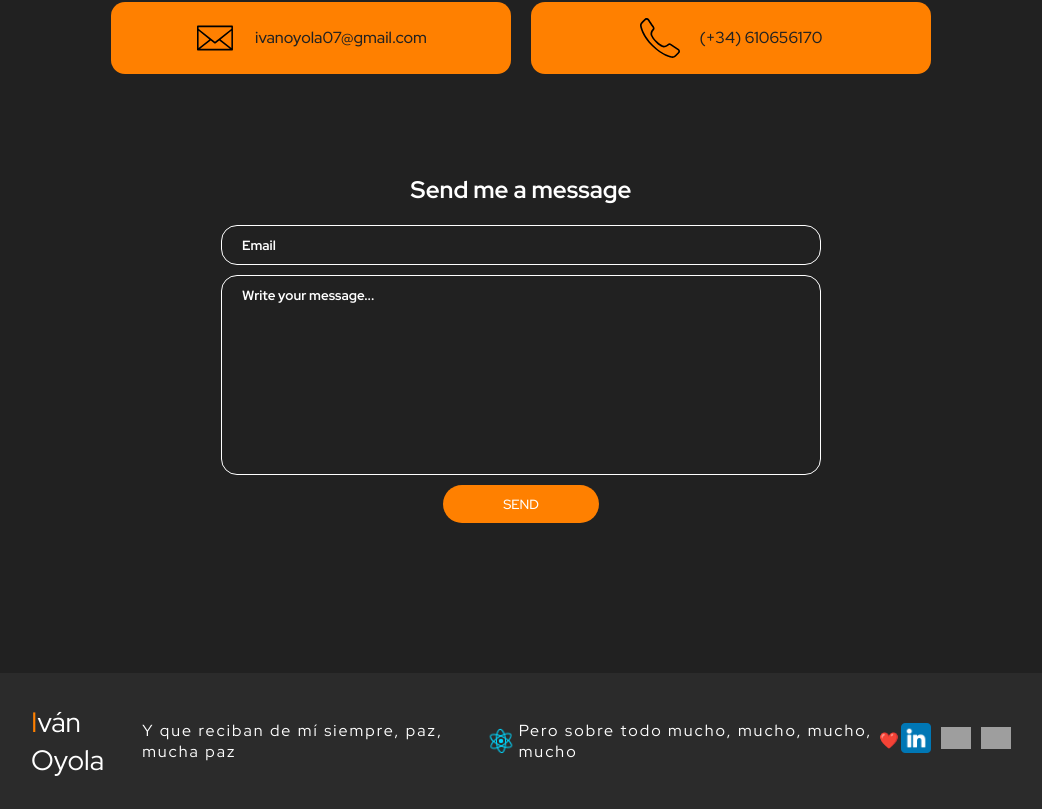
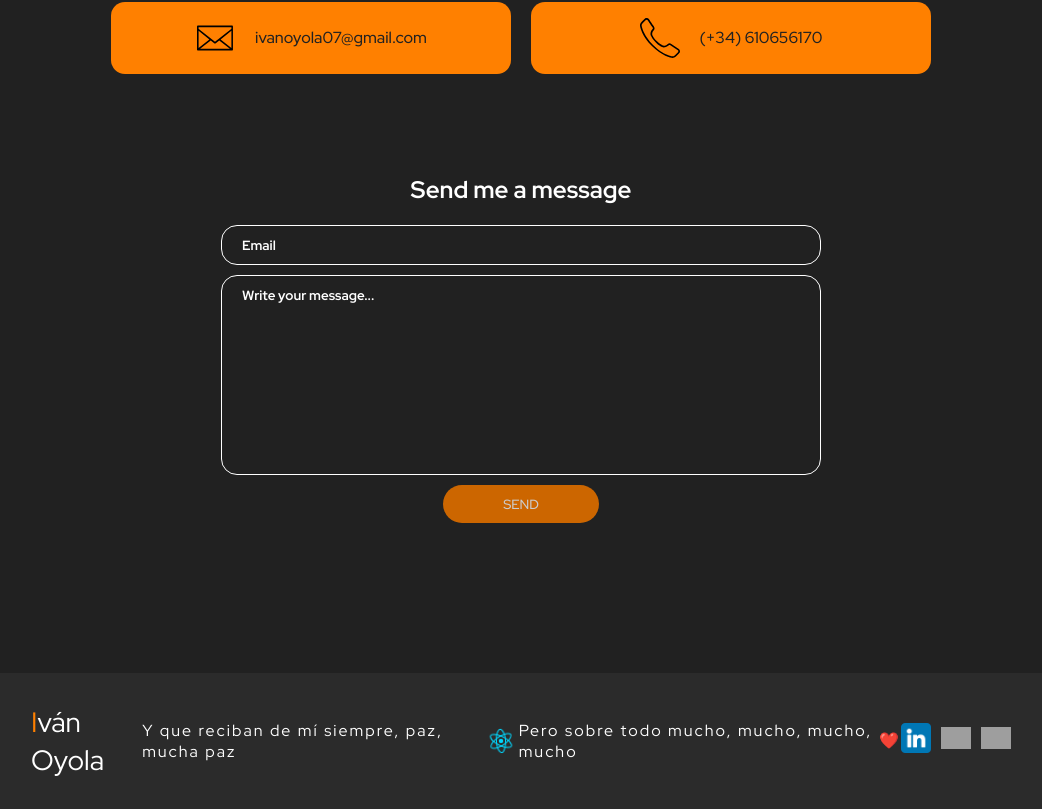
Before and after one commit to VanBan273/IvanOyolaPortfolio, a React (Create React App) app in the folder portfolio/: page / in a window 1280 px wide. Shown: the part 2946-3755 px from the top of the page, without its empty margins (119-1161 px from the left). Built offline with nearby package versions, Linux system fonts and the light colour scheme; grey boxes are pictures that could not be loaded.

Commit message:
Update Form.tsx

```diff
--- a/portfolio/src/components/Form/Form.tsx
+++ b/portfolio/src/components/Form/Form.tsx
@@ -79,6 +79,7 @@ export function Form() {
 
         <button
           type="submit"
+          disabled={state.submitting || !validEmail || !message}
 
         >
           Send
```
